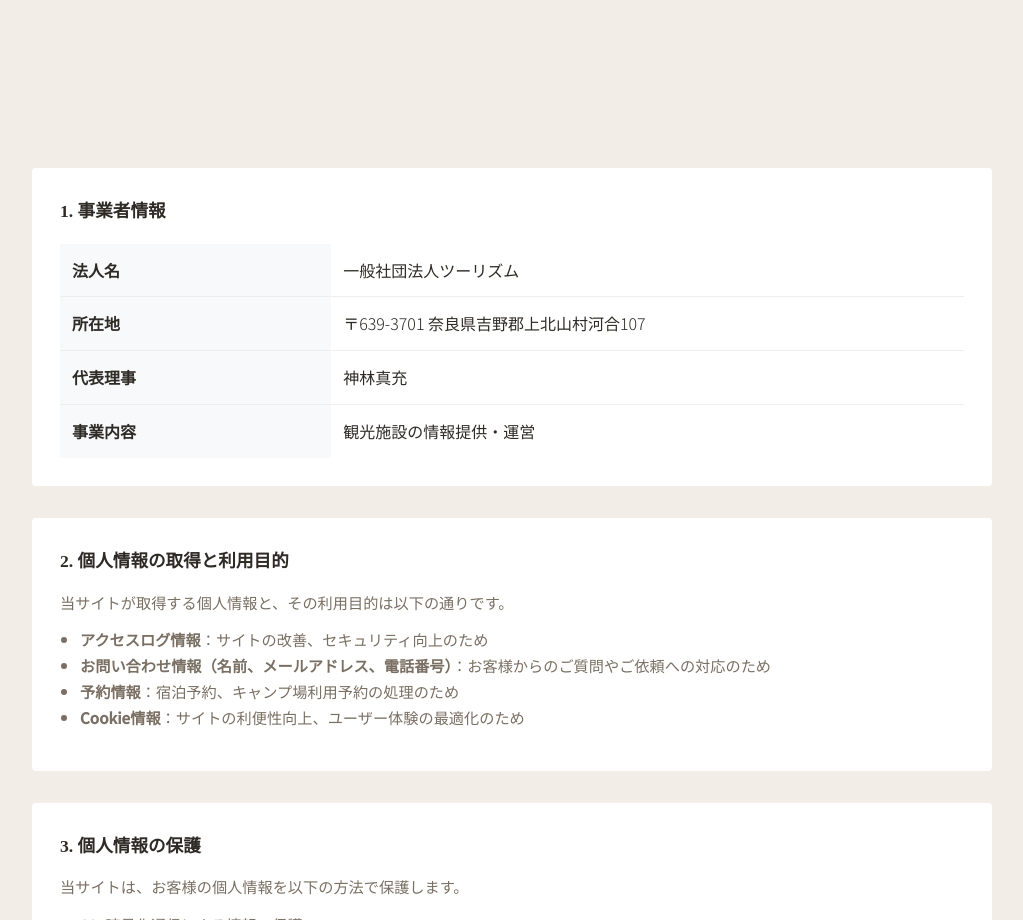
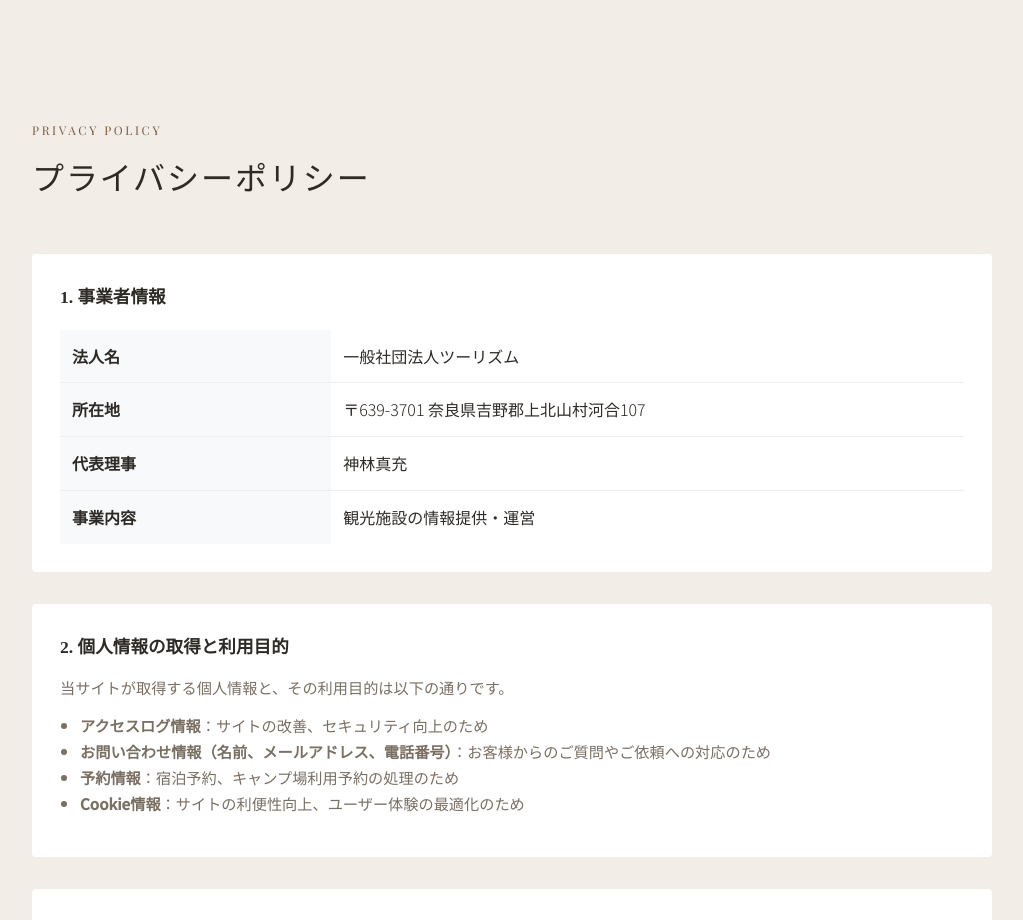
Before and after one commit to Yukio223/wasamata_renewal-, a plain HTML site: page privacy-policy.html in a window 1280 px wide. Shown: the part 880-1800 px from the top of the page, without its empty margins (128-1151 px from the left). Drawn offline with nearby package versions, Linux system fonts and the light colour scheme; a web font is replaced by a local one.

Commit message:
追加: プライバシーポリシーセクションラベルとタイトルを復元

```diff
--- a/privacy-policy.html
+++ b/privacy-policy.html
@@ -81,7 +81,8 @@
   <!-- ========== プライバシーポリシーセクション ========== -->
   <section class="about" id="privacy">
     <div class="container" style="max-width: 1000px; margin: 0 auto; padding: 80px 20px;">
-
+      <div class="section-label fade-up">Privacy Policy</div>
+      <h2 class="section-title fade-up">プライバシーポリシー</h2>
 
       <div style="margin: 48px 0;">
         <div style="display: grid; gap: 32px;">
```
